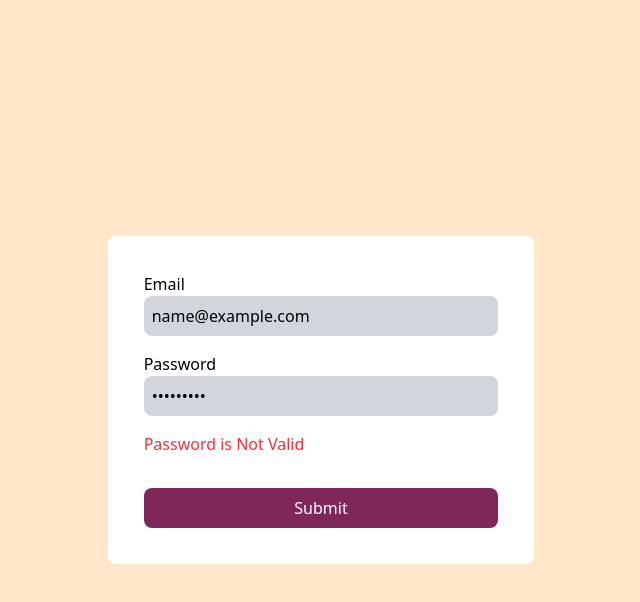
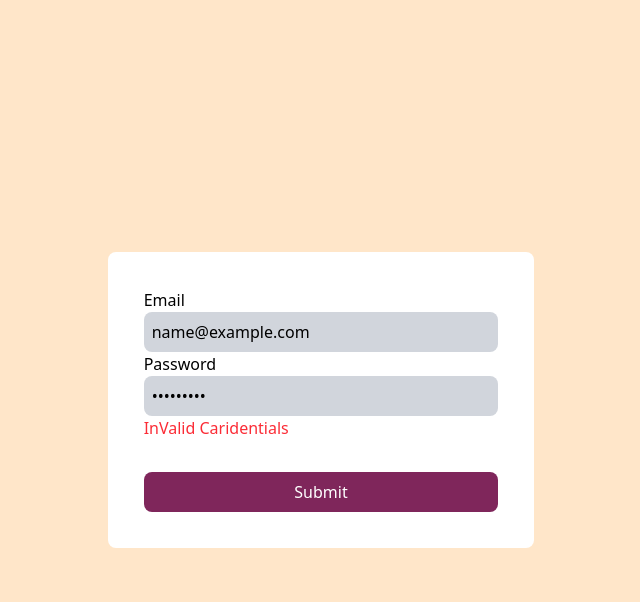
Before and after one commit to alihamza-12/react_basis, a React (Vite) app in the folder my-basics/: page /login in a window 1280 px wide. Both pictures are taken after typing "name@example.com", "Sample123" into the empty fields and a click on the button "Submit". Shown: the top 602 px of the page, without its empty margins (319-959 px from the left). Built offline with nearby package versions, Linux system fonts and the light colour scheme.

Commit message:
login form throught ract hook form library and validation throught zod library

```diff
--- a/my-basics/src/Components/Applayout.jsx
+++ b/my-basics/src/Components/Applayout.jsx
@@ -1,9 +1,17 @@
-import React from 'react'
+import React, { useEffect } from 'react'
 import Navbar from './Navbar'
 import Footer from './Footer'
-import { Outlet } from 'react-router-dom'
+import { Outlet, useNavigate } from 'react-router-dom'
 
 const Applayout = () => {
+  const navigate=useNavigate()
+  useEffect(()=>{
+    const localVar=JSON.parse(localStorage.getItem('Authentication'))||{};
+    // console.log(localVar.Auth);
+
+    localVar.Auth ?console.log("Hello You are Authicate User"):navigate('/login');
+  },[])
+
   return (
     <div>
         <Navbar/>
--- a/my-basics/src/Components/Home.jsx
+++ b/my-basics/src/Components/Home.jsx
@@ -1,15 +1,6 @@
-import { useEffect } from "react";
-import Navbar from "./Navbar";
-import { useNavigate } from "react-router-dom";
+
 
 const Home = () => {
-  const navigate=useNavigate()
-  useEffect(()=>{
-    const localVar=JSON.parse(localStorage.getItem('Authentication'))||{};
-    // console.log(localVar.Auth);
-
-    localVar.Auth ?console.log("Hello You are Authicate User"):navigate('/login');
-  },[])
   return (
     <div>
       <h1 className="text-center text-lg font-medium bg-red-400 text-white p-5">
--- a/my-basics/src/Components/Navbar.jsx
+++ b/my-basics/src/Components/Navbar.jsx
@@ -18,9 +18,9 @@ const Navbar = () => {
       />
       </Link>
       <ul className="flex items-center gap-9 text-lg font-medium">
-        <li className="hover:bg-amber-50 hover:p-2 hover:text-red-400 rounded-lg hover:underline cursor-pointer"> <Link to="/">Home</Link></li>
-        <li className="hover:bg-amber-50 hover:p-2 hover:text-red-400 rounded-lg hover:underline cursor-pointer"> <Link to="/hooks">UseState & UseRef Hook</Link></li>
-        <li className="hover:bg-amber-50 hover:p-2 hover:text-red-400 rounded-lg hover:underline cursor-pointer"> <Link to="/contolled-unctrolled">Controlled & unControlled Component</Link></li>
+        <li className="hover:bg-amber-50 hover:p-2 hover:text-red-400 rounded-lg hover:underline cursor-pointer"> <Link to="/home">Home</Link></li>
+        <li className="hover:bg-amber-50 hover:p-2 hover:text-red-400 rounded-lg hover:underline cursor-pointer"> <Link to="/home/hooks">UseState & UseRef Hook</Link></li>
+        <li className="hover:bg-amber-50 hover:p-2 hover:text-red-400 rounded-lg hover:underline cursor-pointer"> <Link to="/home/contolled-unctrolled">Controlled & unControlled Component</Link></li>
         <button onClick={handleLogOut} className="bg-green-500 p-2 font-normal text-white rounded-lg hover:bg-red-700 cursor-pointer">Logout</button>
       </ul>
     </div>
--- /dev/null
+++ b/my-basics/src/Components/RedirectPage.jsx
@@ -0,0 +1,19 @@
+import React, { useEffect } from 'react'
+import { useNavigate } from 'react-router-dom'
+
+const RedirectPage = () => {
+    const navigate=useNavigate()
+
+    useEffect(()=>{
+        const localVar=JSON.parse(localStorage.getItem('Authentication'))||{};
+    // console.log(localVar.Auth);
+
+    localVar.Auth ?(console.log("Hello You are Authicate User"),navigate("/home")):navigate('/login');
+
+    })
+  return (
+    <div></div>
+  )
+}
+
+export default RedirectPage
--- /dev/null
+++ b/my-basics/src/Components/ZodFormLogin.jsx
@@ -0,0 +1,76 @@
+import { z } from "zod";
+import { useForm } from "react-hook-form";
+import { zodResolver } from "@hookform/resolvers/zod";
+import users from "../utiles/authenticationUser";
+import { useState } from "react";
+import { useNavigate } from "react-router-dom";
+
+//Zod schema
+const schema = z.object({
+  email: z.string().email({ message: "Invalid Email Address" }),
+  password: z.string().min(8, { message: "InValid Password" }),
+});
+
+const ZodFormLogin = () => {
+  const [logInError, setLogInError] = useState(false);
+  const navigate = useNavigate();
+
+  //Setup React Hook Form
+  const {
+    register,
+    handleSubmit,
+    formState: { errors },
+  } = useForm({
+    resolver: zodResolver(schema),
+  });
+
+  const onSubmit = (data) => {
+    // console.log(data.email);
+    // console.log(data.password);
+    // console.log(users[0].email)
+    const userExist = users.find(
+      (u) => u.email === data.email && u.password === data.password
+    );
+    userExist
+      ? (localStorage.setItem("Authentication", JSON.stringify({ Auth: true })),
+        navigate("/"))
+      : (setLogInError(true), navigate("/login"));
+  };
+  return (
+    <div className="h-screen flex items-center justify-center bg-[#FFE6C9]">
+      <form
+        onSubmit={handleSubmit(onSubmit)}
+        className="w-1/3 p-9 bg-white rounded-lg"
+      >
+        <label>Email</label>
+        <input
+          className="bg-gray-300 p-2 rounded-lg w-full"
+          type="text"
+          {...register("email")}
+        />
+        {errors.email && <p className="text-red-500">{errors.email.message}</p>}
+
+        <label>Password</label>
+        <input
+          className="bg-gray-300 p-2 rounded-lg w-full"
+          type="password"
+          {...register("password")}
+        />
+        {errors.password ? (
+          <p className="text-red-500">{errors.password.message}</p>
+        ) : (
+          logInError && <p className="text-red-500">InValid Caridentials</p>
+        )}
+
+        <button
+          className="p-2 cursor-pointer bg-[#7F265B] rounded-lg text-white w-full mt-8"
+          type="submit"
+        >
+          Submit
+        </button>
+      </form>
+    </div>
+  );
+};
+
+export default ZodFormLogin;
```
Also changed, not shown: my-basics/package.json (+6 -1 lines), my-basics/src/App.jsx (+15 -8 lines), 1 other file (tests, documents, lock files or other folders).
